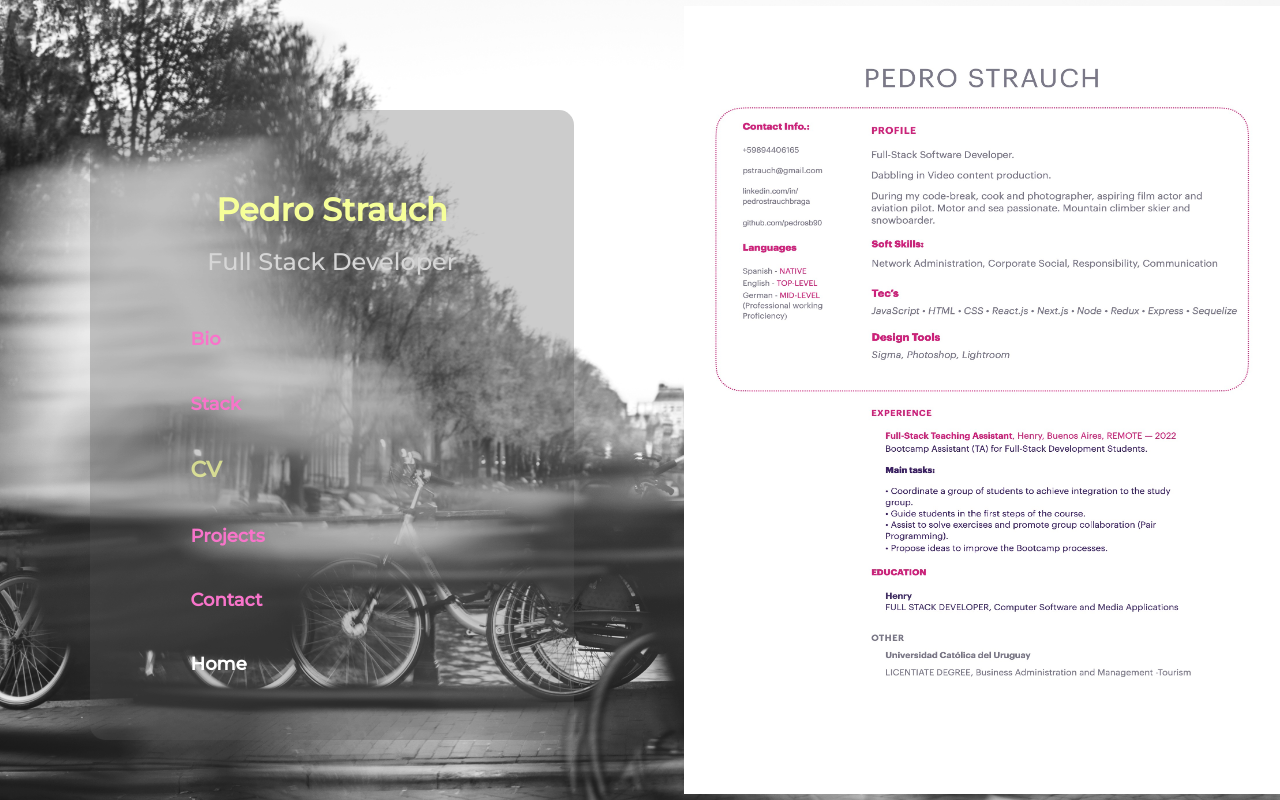
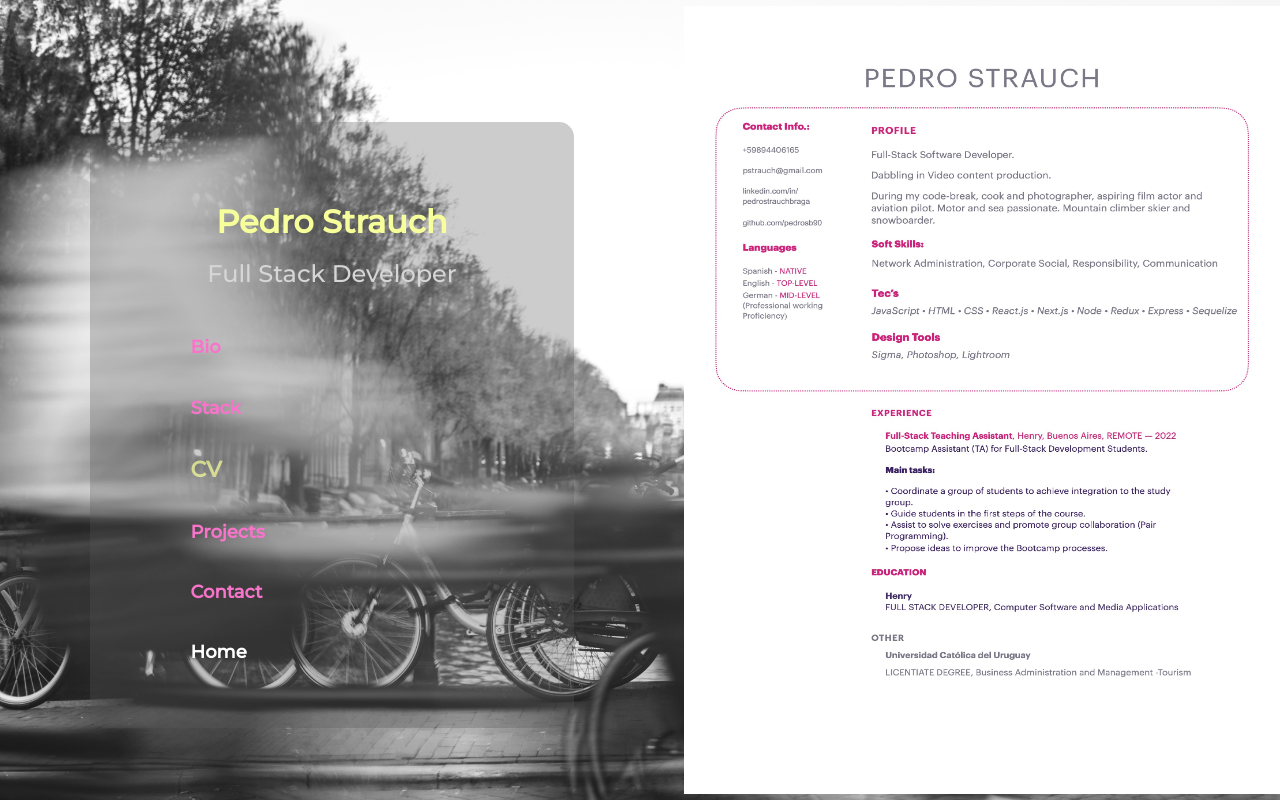
Before and after one commit to pedrosb90/webpage, a Next.js app: page /cv in a window 1280 px wide. Built offline with nearby package versions, Linux system fonts and the light colour scheme.

Commit message:
contactform/added host

```diff
--- a/pages/contact.jsx
+++ b/pages/contact.jsx
@@ -15,7 +15,11 @@ function Contact_form() {
     <Layout>
       <Navbar />{" "}
       <div className={styles.container}>
-        <form onSubmit={handleSubmit}>
+        <form
+          onSubmit={handleSubmit}
+          action="https://formspree.io/f/xqkvkqod"
+          method="POST"
+        >
           <div>
             <label className={styles.label} htmlFor="name">
               Name:
--- a/styles/navbar.module.css
+++ b/styles/navbar.module.css
@@ -21,7 +21,7 @@
   color: #f866c5;
   text-decoration: none;
   margin-bottom: 28px;
-  margin-top: 22px;
+  margin-top: 18px;
   margin-left: 15%;
   line-height: 0.8;
   font-weight: 600;
```
